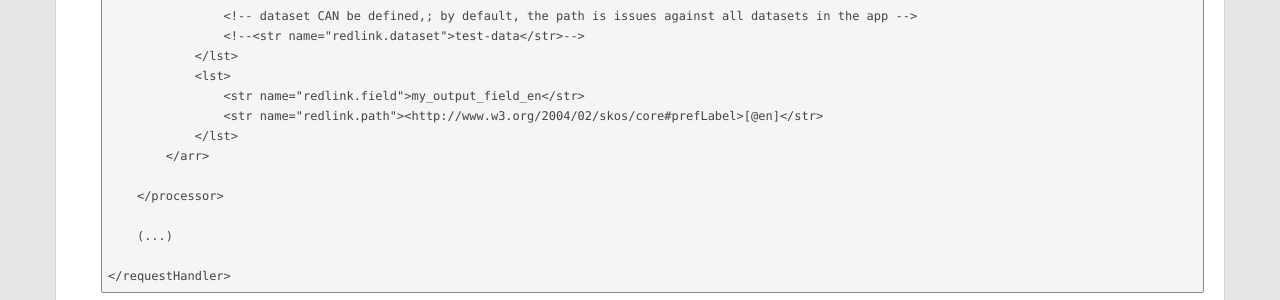
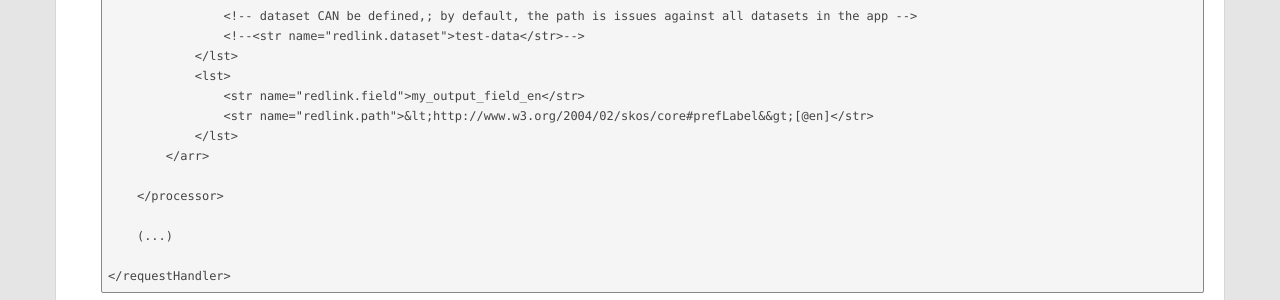
Before and after one commit to redlink-gmbh/redlink-gmbh.github.io, a Jekyll site: the page built from plugins/solr.html, in a window 1280 px wide and 1400 px high, scrolled down 1263 px. Shown: the part 811-1111 px from the top of the window. Built offline with Jekyll 4.4.1, drawn with Linux system fonts in a browser that asks for light colours; comment, search, counter and statistics services are not loaded; some of the changed text lies outside the part shown.

Commit message:
fixed xml scapping

```diff
--- a/plugins/solr.html
+++ b/plugins/solr.html
@@ -169,7 +169,7 @@ title: Solr Plugin
             &lt;/lst&gt;
             &lt;lst&gt;
                 &lt;str name="redlink.field"&gt;my_output_field_en&lt;/str&gt;
-                &lt;str name="redlink.path"&gt;&lt;http://www.w3.org/2004/02/skos/core#prefLabel&gt;[@en]&lt;/str&gt;
+                &lt;str name="redlink.path"&gt;&amp;lt;http://www.w3.org/2004/02/skos/core#prefLabel&&ampgt;[@en]&lt;/str&gt;
             &lt;/lst&gt;
         &lt;/arr&gt;
 
```
